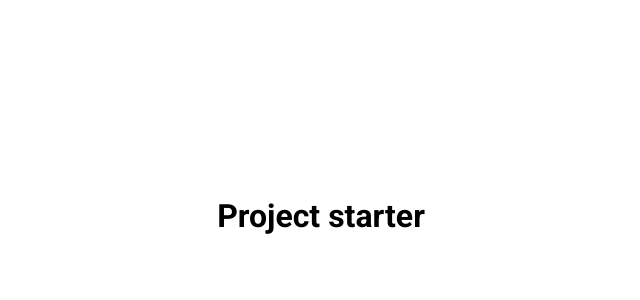
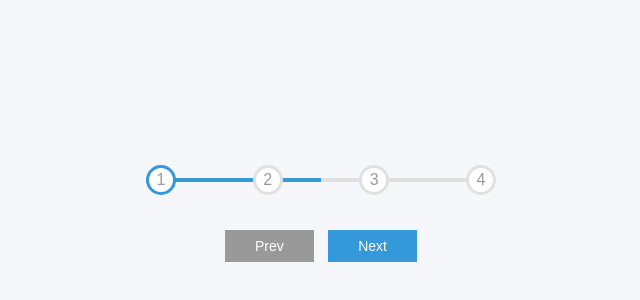
Before and after one commit to morganfula/02_progress-steps, a plain HTML site: page index.html in a window 1280 px wide. Shown: the part 184-484 px from the top of the page, without its empty margins (319-959 px from the left). Drawn offline with Linux system fonts and the light colour scheme; a web font is replaced by a local one.

Commit message:
starting js

```diff
--- a/index.html
+++ b/index.html
@@ -5,12 +5,22 @@
   <meta charset="UTF-8">
   <meta name="viewport" content="width=device-width, initial-scale=1.0">
   <link rel="stylesheet" href="./css/style.css">
-  <title>My Project</title>
+  <title>02 progress Steps</title>
   <script src="https://use.fontawesome.com/cea2a029b8.js"></script>
 </head>
 
 <body>
-  <h1>Project starter</h1>
+  <div class="container">
+    <div class="container__progress">
+      <div class="progress" id="progress"></div>
+      <div class="circle active">1</div>
+      <div class="circle ">2</div>
+      <div class="circle ">3</div>
+      <div class="circle ">4</div>
+    </div>
+    <button class="btn" id="preview" disabled>Prev</button>
+    <button class="btn" id="next">Next</button>
+  </div>
 
 
   <script src="script.js"></script>
--- a/style.scss
+++ b/style.scss
@@ -1,17 +1,105 @@
-@import url("https://fonts.googleapis.com/css2?family=Roboto:ital,wght@0,100;0,300;0,400;0,500;0,700;0,900;1,100;1,300;1,400;1,500;1,700;1,900&display=swap");
+@import url("https://fonts.googleapis.com/css2?family=Muli&display=swap");
+
+$primary-color: #3498db;
+$secondary-color: #e0e0e0;
+$secondary-color-light: #f6f7fb;
+$secondary-color-dark: #999;
 
 * {
   box-sizing: border-box;
 }
 
 body {
-  font-family: "Roboto", sans-serif;
+  font-family: "Muli", sans-serif;
+  background-color: $secondary-color-light;
   height: 100vh;
   margin: 0;
   padding: 0;
   display: flex;
-  flex-direction: column;
   justify-content: center;
   align-items: center;
   overflow: hidden;
 }
+
+.container {
+  text-align: center;
+
+  &__progress {
+    display: flex;
+    justify-content: space-between;
+    position: relative;
+    margin-bottom: 30px;
+    max-width: 100%;
+    width: 350px;
+
+    &::before {
+      content: "";
+      background-color: $secondary-color;
+      position: absolute;
+      top: 50%;
+      left: 0;
+      transform: translateY(-50%);
+      height: 4px;
+      width: 100%;
+      z-index: -1;
+    }
+  }
+}
+
+.progress {
+  background-color: $primary-color;
+  position: absolute;
+  top: 50%;
+  left: 0;
+  transform: translateY(-50%);
+  height: 4px;
+  width: 50%;
+  z-index: -1;
+  transition: 0.4s ease;
+}
+
+.circle {
+  background-color: white;
+  color: $secondary-color-dark;
+  border-radius: 50%;
+  height: 30px;
+  width: 30px;
+  display: flex;
+  align-items: center;
+  justify-content: center;
+  border: 3px solid $secondary-color;
+  transition: 0.4 ease;
+
+  &.active {
+    border-color: $primary-color;
+  }
+}
+
+.btn {
+  background-color: $primary-color;
+  color: white;
+  border: 0;
+  cursor: pointer;
+  font-family: inherit;
+  padding: 8px 30px;
+  margin: 5px;
+  font-size: 14px;
+  transition: background-color 0.4s ease-in-out;
+
+  &:hover {
+    background-color: darken($primary-color, 15);
+  }
+
+  &:active {
+    transform: translateY(1px);
+  }
+
+  &:focus {
+    outline: 0;
+  }
+
+  &:disabled {
+    background-color: $secondary-color-dark;
+    cursor: pointer;
+  }
+}
```
Also changed, not shown: css/style.css, 1 other file.
